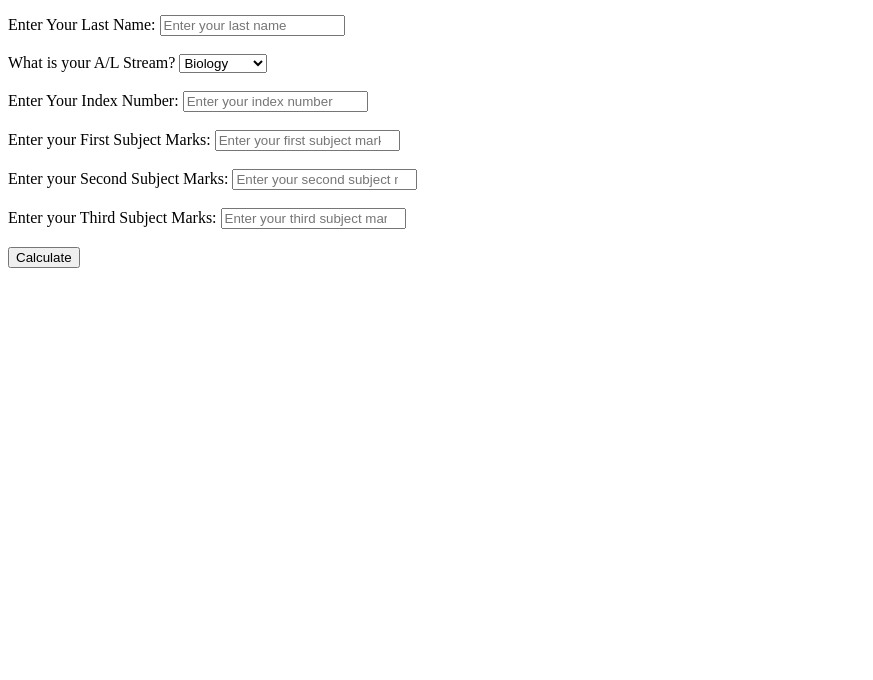
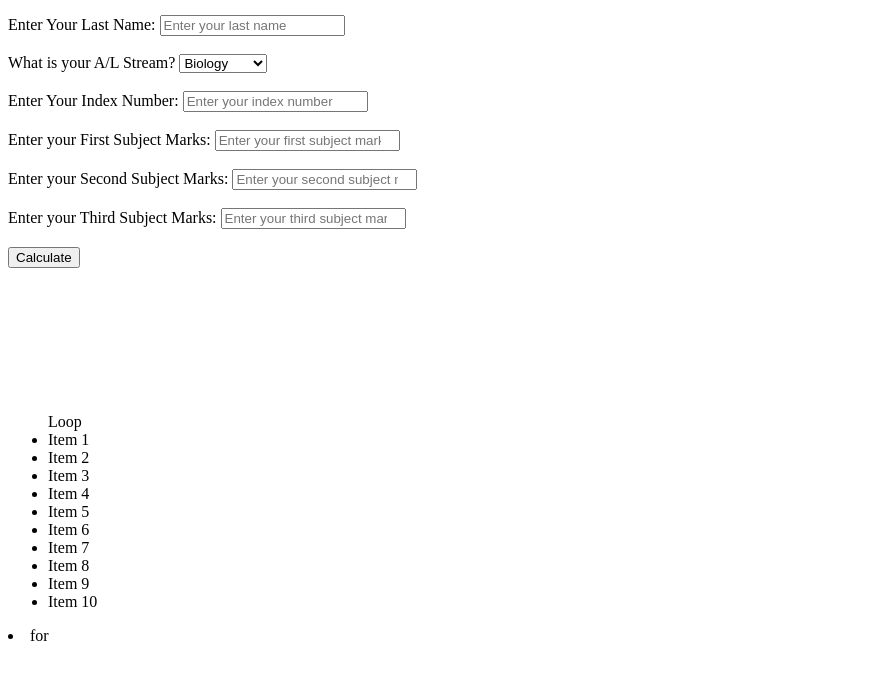
Before and after one commit to vinuwa98/Tutor, a plain HTML site: page js1/index.html in a window 1280 px wide. Shown: the part 104-784 px from the top of the page, without its empty margins (0-873 px from the left). Drawn offline with Linux system fonts and the light colour scheme.

Commit message:
Update index.html

```diff
--- a/js1/index.html
+++ b/js1/index.html
@@ -59,6 +59,9 @@
     <h1 id="resultsShow"> </h1>
     <br>
     <div id="resultsShowDiv"></div>
+
+    <ul id="list">Loop</ul>
+        <li>for</li>
     <script>
         function calculate() {
             // Get name
@@ -106,6 +109,15 @@
                 "Subject 2 Grade: " + getGrade(sub2) + "<br>" +
                 "Subject 3 Grade: " + getGrade(sub3);
         }
+
+
+            let list = document.getElementById("list");
+            for (let i = 0 ; i < 10; i++){
+                let li = document.createElement("li");
+                li.innerHTML = "Item " + (i + 1);
+                list.appendChild(li);
+            }
+
     </script>
 
 </body>
```
